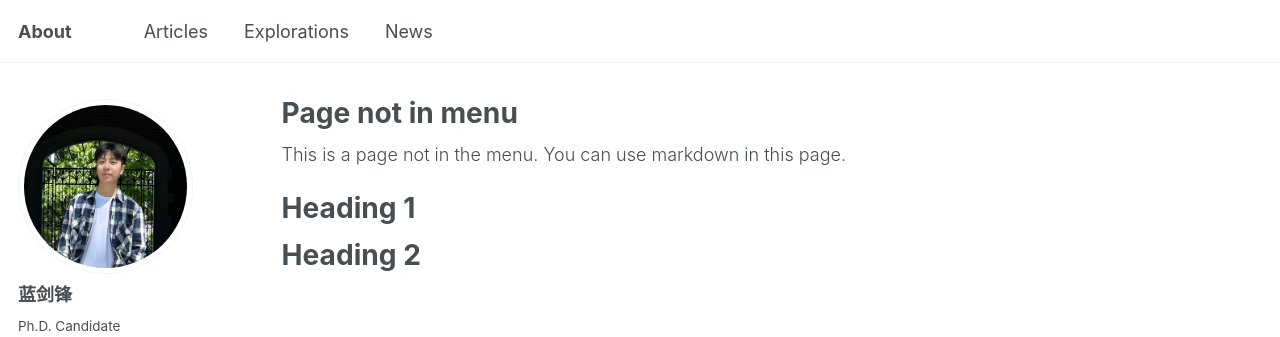
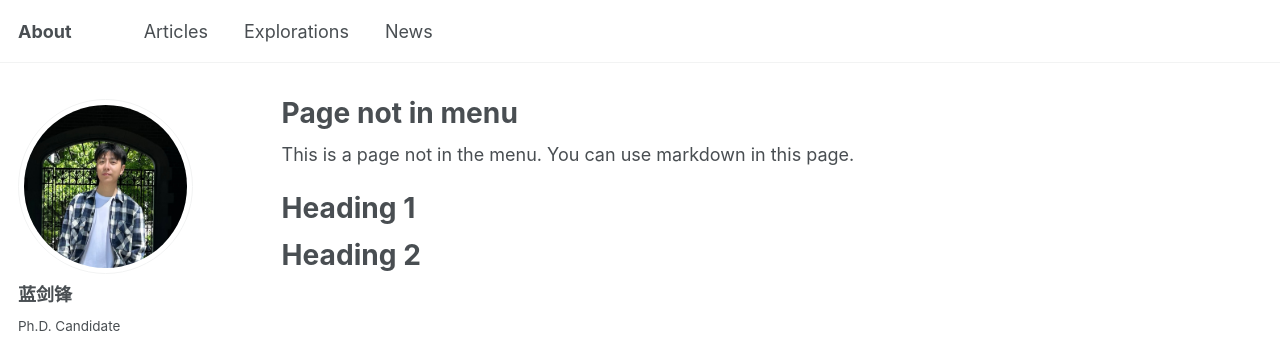
Before and after one commit to jianfenglan/jianfenglan.github.io, a Jekyll site: the page built from _pages/non-menu-page.md, in a window 1280 px wide. Shown: the top 337 px of the page. Built offline with Jekyll 4.4.1, drawn with Linux system fonts in a browser that asks for light colours.

Commit message:
Update _page.scss

```diff
--- a/_sass/layout/_page.scss
+++ b/_sass/layout/_page.scss
@@ -49,7 +49,6 @@
 }
 
 .page__content {
-  font-weight: 300; /* <-- 全局细体设置：添加此行 */
 
   h2 {
     padding-bottom: 0.5em;
```
